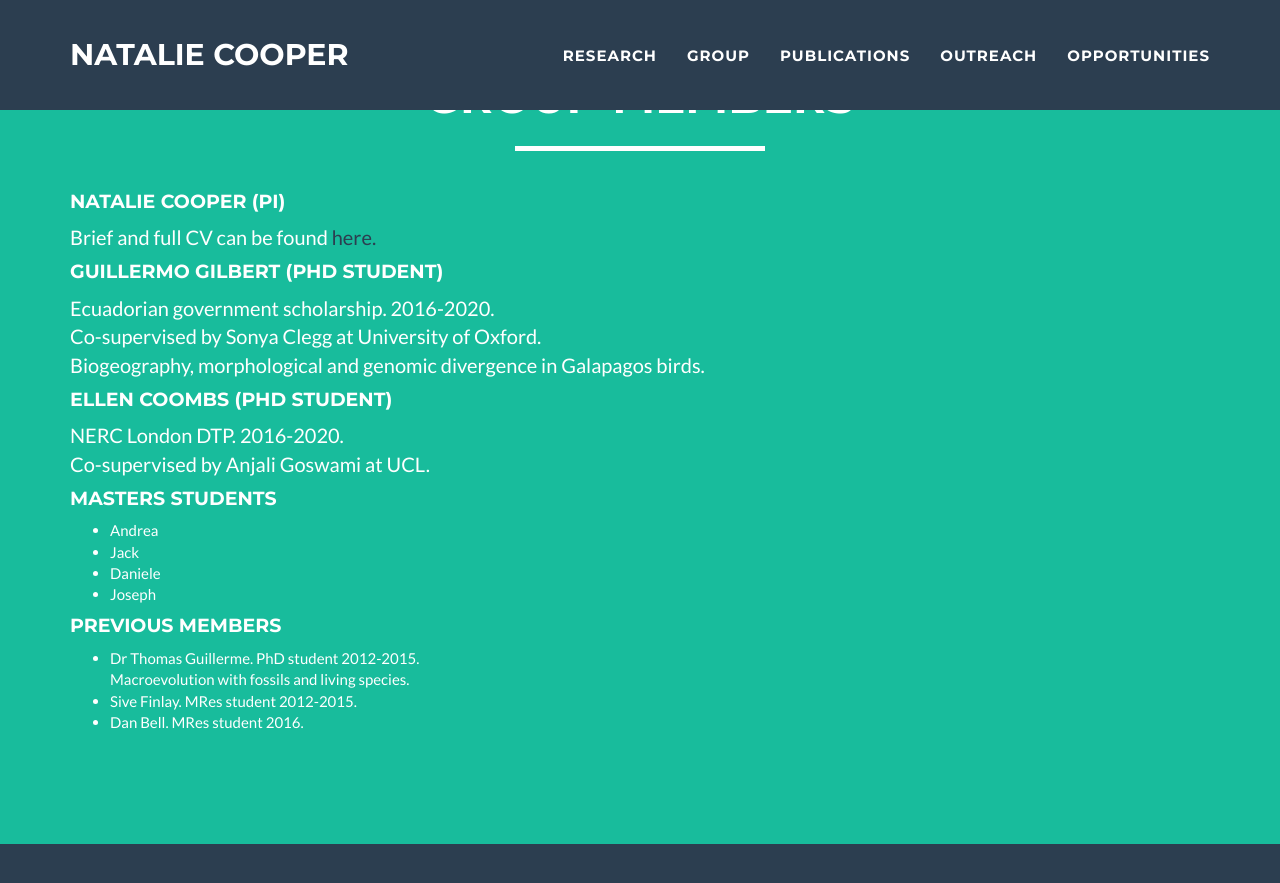
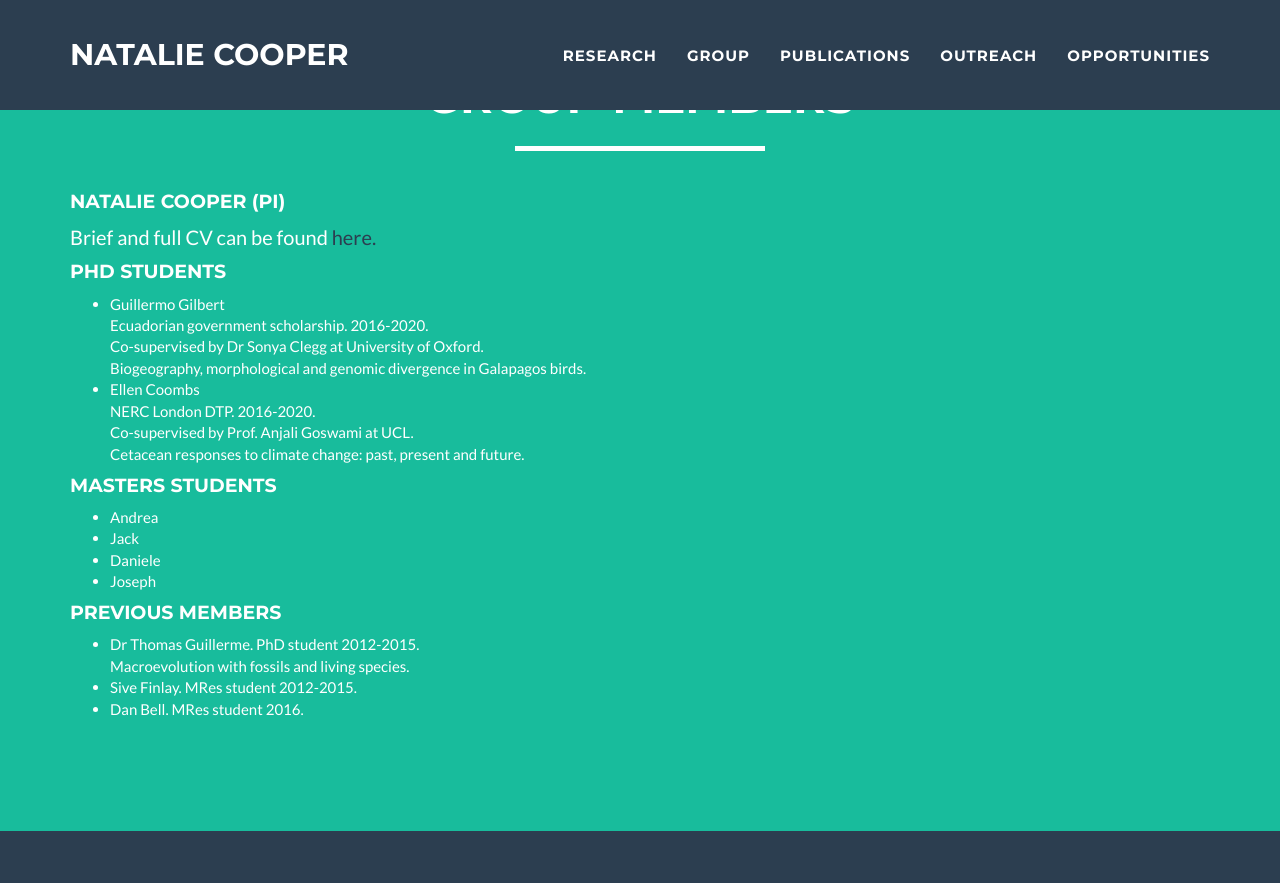
Before and after one commit to nhcooper123/nhcooper123.github.io, a Jekyll site: the page group.html, which Jekyll copies as it is, in a window 1280 px wide and 900 px high, scrolled down 412 px. Shown: the top 883 px of the window. Built offline with Jekyll 4.4.1, drawn with Linux system fonts in a browser that asks for light colours.

Commit message:
Tidied foramtting

```diff
--- a/group.html
+++ b/group.html
@@ -136,17 +136,18 @@ For more information on working in the group see <a href="https://github.com/nhc
     <p> Brief and full CV can be found <a href="cv.html"<strong><font color="2c3e50">here.</font></strong></a></p>
     </p>
 
-<h4>Guillermo Gilbert (PhD student)</h4>
-    <p>Ecuadorian government scholarship. 2016-2020.<br>
-    Co-supervised by Sonya Clegg at University of Oxford.<br>
-    Biogeography, morphological and genomic divergence in Galapagos birds.
-    </p>
+    <h4>PhD students</h4>
 
-
-<h4>Ellen Coombs (PhD student)</h4>
-    <p>NERC London DTP. 2016-2020.<br>
-    Co-supervised by Anjali Goswami at UCL.
-    </p>
+    <ul>
+    <li>Guillermo Gilbert<br>
+        Ecuadorian government scholarship. 2016-2020.<br>
+        Co-supervised by Dr Sonya Clegg at University of Oxford.<br>
+        Biogeography, morphological and genomic divergence in Galapagos birds.</li>
+    <li>Ellen Coombs<br>
+        NERC London DTP. 2016-2020.<br>
+        Co-supervised by Prof. Anjali Goswami at UCL.<br>
+        Cetacean responses to climate change: past, present and future.</li>
+    </ul>
 
 <h4>Masters students</h4>
 
```
